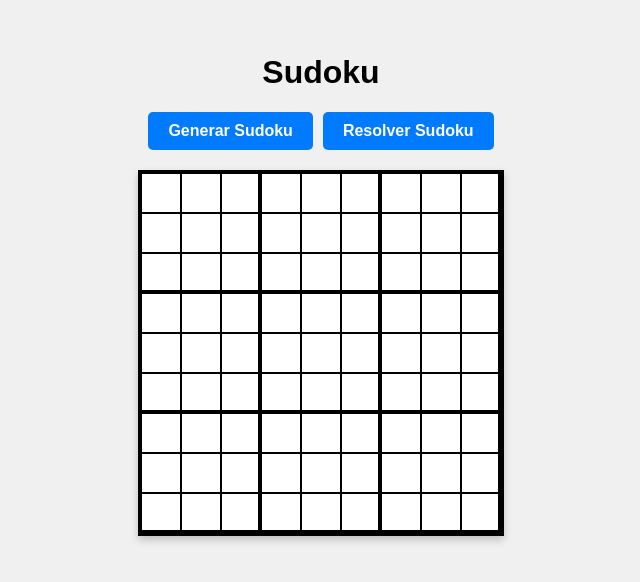
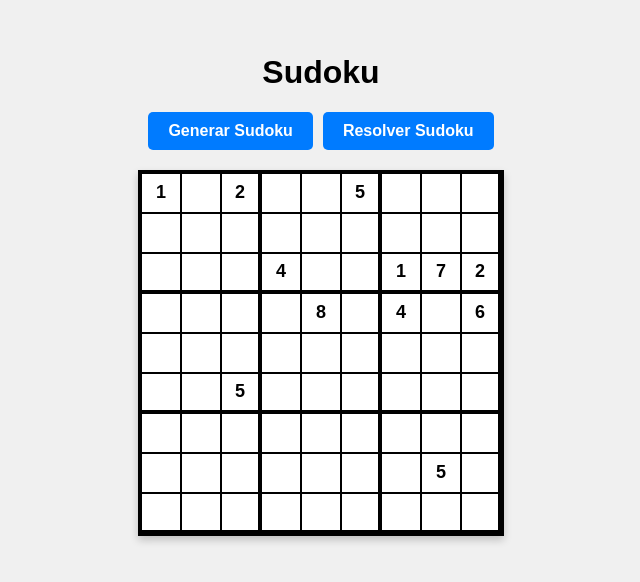
Before and after one commit to sierrapablo/sudoku-react-ts, a React (Vite) app: page / in a window 1280 px wide. Shown: the part 106-688 px from the top of the page, without its empty margins (319-959 px from the left). Built offline with nearby package versions, Linux system fonts and the light colour scheme.

Commit message:
add controls to the front and initial state after reloading page

```diff
--- a/src/App.tsx
+++ b/src/App.tsx
@@ -1,20 +1,43 @@
-import React from 'react'
+import React, { useState, useEffect } from 'react'
 import SudokuBoard from './components/SudokuBoard'
 import './styles/SudokuBoard.css'
-
-const initialBoard: (number | null)[][] = Array.from({ length: 9 }, () =>
-  Array(9).fill(null)
-);
+import { generateSudokuPuzzle, solveSudoku } from './utils/sudoku'
 
 const App: React.FC = () => {
+  const [board, setBoard] = useState<(number | null)[][]>(
+    Array.from({ length: 9 }, () => Array(9).fill(null))
+  )
+
+  // Generate a Sudoku puzzle when the app loads
+  useEffect(() => {
+    const initializeSudoku = () => {
+      const newBoard = generateSudokuPuzzle()
+      setBoard(newBoard)
+    }
+    initializeSudoku()
+  }, []) // Empty dependency array ensures this runs only once on mount
+
+  const handleGenerateSudoku = () => {
+    setBoard(generateSudokuPuzzle())
+  }
+
+  const handleSolveSudoku = async () => {
+    const boardCopy = board.map(row => [...row]) // Create a copy to work on
+    await solveSudoku(boardCopy, setBoard, 100) // Solve with visualization (100ms delay)
+  }
+
   return (
-    <div className="App">
+    <div className='App'>
       <h1>Sudoku</h1>
-      <div className="controls">
-        <button className="control-button">Generar Sudoku</button>
-        <button className="control-button">Resolver Sudoku</button>
+      <div className='controls'>
+        <button className='control-button' onClick={handleGenerateSudoku}>
+          Generar Sudoku
+        </button>
+        <button className='control-button' onClick={handleSolveSudoku}>
+          Resolver Sudoku
+        </button>
       </div>
-      <SudokuBoard board={initialBoard} />
+      <SudokuBoard board={board} />
     </div>
   )
 }
```
